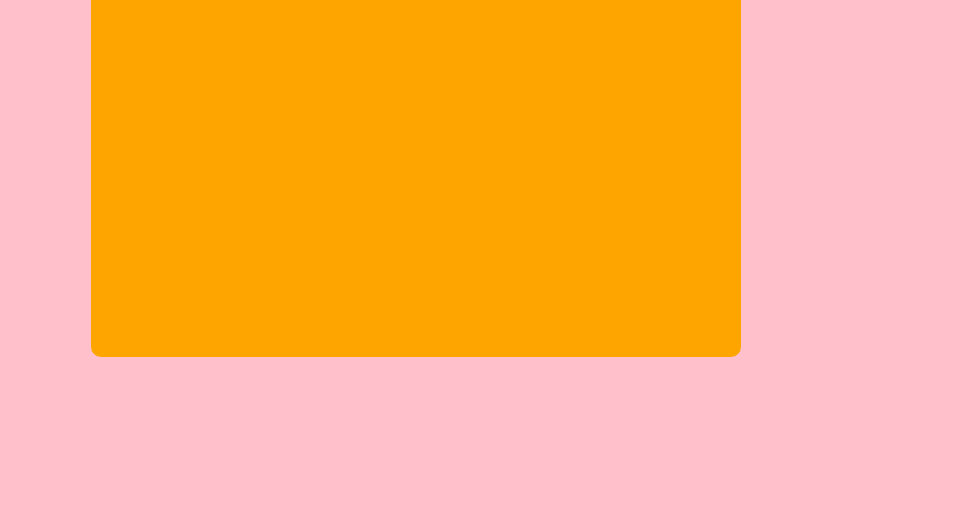
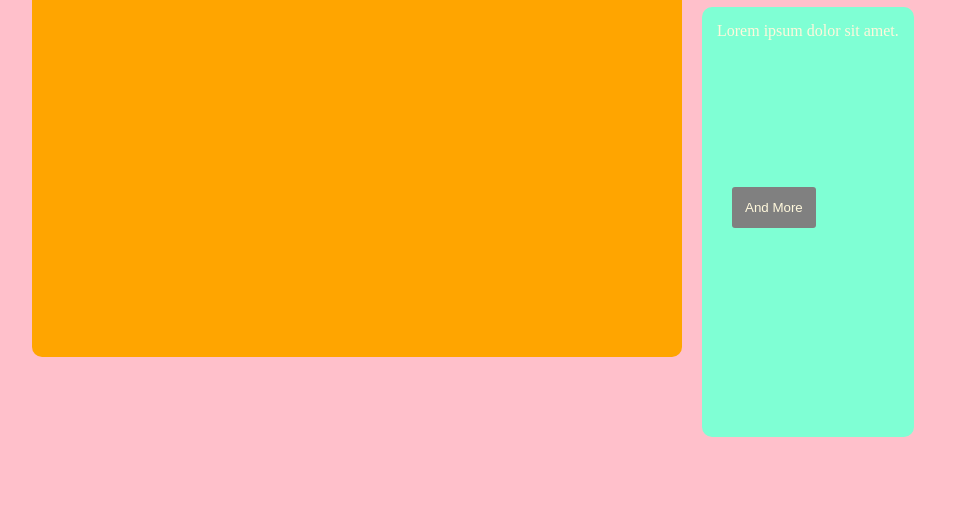
Before and after one commit to kitou88C39/sass_projects_1, a plain HTML site: page index.html in a window 1280 px wide. Shown: the part 278-800 px from the top of the page, without its empty margins (123-1096 px from the left). Drawn offline with Linux system fonts and the light colour scheme.

Commit message:
buttonを編集

```diff
--- a/styles/style.scss
+++ b/styles/style.scss
@@ -2,6 +2,8 @@
 $mainColor: pink;
 $leftContentColor: orange;
 $leftTextColor: cornsilk;
+$rightContentColor: aquamarine;
+$rightTextColor: cornsilk;
 
 * {
   margin: 0;
@@ -49,4 +51,31 @@ main {
       }
     }
   }
+
+  .rightContent {
+    width: 300px;
+    position: relative;
+
+    p {
+      position: absolute;
+      top: 120px;
+      height: 400px;
+      border-radius: 10px;
+      background-color: $rightContentColor;
+      padding: 15px;
+      color: $rightTextColor;
+    }
+    button {
+      position: absolute;
+      top: 300px;
+      left: 30px;
+      padding: 13px;
+      border: none;
+      border-radius: 3px;
+      background-color: gray;
+      color: $rightTextColor;
+      cursor: pointer;
+      transition: all 0.2s;
+    }
+  }
 }
```
Also changed, not shown: styles/style.css, 1 other file.
